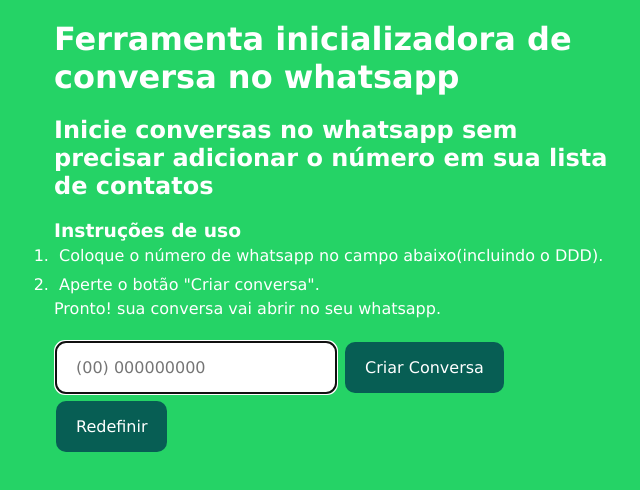
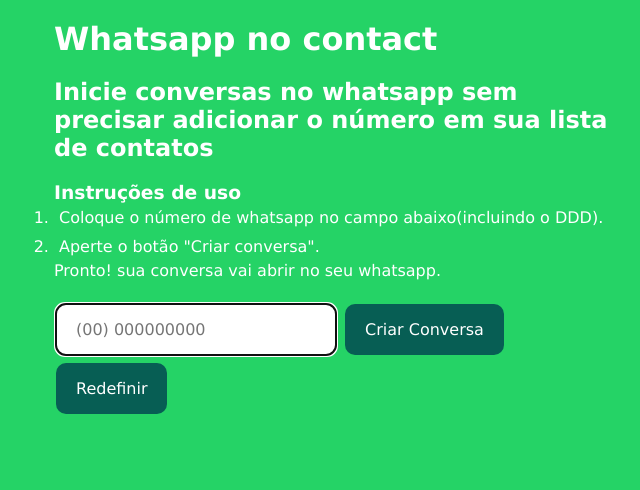
Before and after one commit to edercirino/edercirino.github.io, a plain HTML site: page index.html in a window 1280 px wide. Shown: the whole page, without its empty margins (326-966 px from the left). Drawn offline with Linux system fonts and the light colour scheme.

Commit message:
Ajuste no título

```diff
--- a/index.html
+++ b/index.html
@@ -11,7 +11,7 @@
 
 <body>
     <div class="contentPad">
-        <h1>Ferramenta inicializadora de conversa no whatsapp</h1>
+        <h1>Whatsapp no contact</h1>
     </div>
 
     <div class="contentPad">
```
